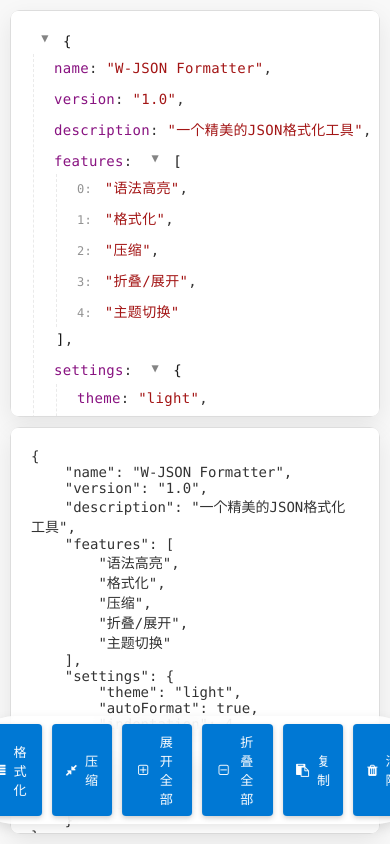
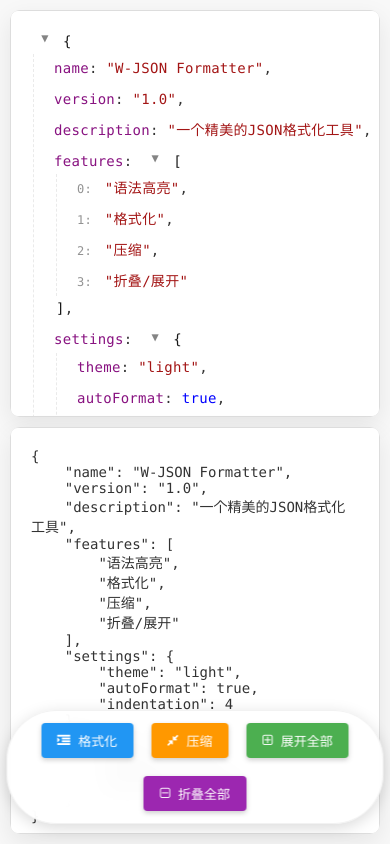
Before and after one commit to wilson-i/Json, a browser extension: page formatter.html in a window 390 px wide. Both pictures are taken after a click on the button "格式化". Drawn offline with Linux system fonts and the light colour scheme.

Commit message:
优化底部按钮样式并删除复制和清除按钮
1. 移除了复制和清除按钮\n2. 美化底部按钮样式和布局\n3. 使用新的颜色区分不同功能按钮\n4. 改进了小屏幕和移动设备的布局适配

```diff
--- a/formatter.html
+++ b/formatter.html
@@ -279,12 +279,6 @@
         <button id="collapseAllBtn" class="btn" title="折叠所有节点">
             <i class="fa fa-minus-square-o tool-icon"></i>折叠全部
         </button>
-        <button id="copyBtn" class="btn">
-            <i class="fa fa-clipboard tool-icon"></i>复制
-        </button>
-        <button id="clearBtn" class="btn">
-            <i class="fa fa-trash tool-icon"></i>清除
-        </button>
     </div>
 
     <div id="toast" class="toast"></div>
--- a/formatter.js
+++ b/formatter.js
@@ -3,8 +3,6 @@ document.addEventListener('DOMContentLoaded', function() {
     const jsonViewer = document.getElementById('json-viewer');
     const formatBtn = document.getElementById('formatBtn');
     const minifyBtn = document.getElementById('minifyBtn');
-    const copyBtn = document.getElementById('copyBtn');
-    const clearBtn = document.getElementById('clearBtn');
     const toast = document.getElementById('toast');
     const expandAllBtn = document.getElementById('expandAllBtn');
     const collapseAllBtn = document.getElementById('collapseAllBtn');
@@ -15,8 +13,6 @@ document.addEventListener('DOMContentLoaded', function() {
         { name: 'jsonViewer', element: jsonViewer },
         { name: 'formatBtn', element: formatBtn },
         { name: 'minifyBtn', element: minifyBtn },
-        { name: 'copyBtn', element: copyBtn },
-        { name: 'clearBtn', element: clearBtn },
         { name: 'toast', element: toast },
         { name: 'expandAllBtn', element: expandAllBtn },
         { name: 'collapseAllBtn', element: collapseAllBtn }
@@ -406,34 +402,22 @@ document.addEventListener('DOMContentLoaded', function() {
     input.addEventListener('input', debounce(processInput, 300));
 
     // 格式化按钮
-    formatBtn.addEventListener('click', function() {
-        try {
-            if (!input.value.trim()) {
-                showToast('请先输入JSON数据');
-                return;
-            }
-
-            const json = JSON.parse(input.value);
-            input.value = JSON.stringify(json, null, 4);
+    formatBtn.addEventListener('click', () => {
+        if (input.value.trim()) {
             processInput();
             showToast('格式化成功');
 
             // 添加动画效果
             formatBtn.classList.add('btn-active');
             setTimeout(() => formatBtn.classList.remove('btn-active'), 300);
-        } catch (e) {
-            showToast('无效的JSON格式: ' + e.message);
+        } else {
+            showToast("请输入JSON数据");
         }
     });
 
     // 压缩按钮
-    minifyBtn.addEventListener('click', function() {
-        try {
-            if (!input.value.trim()) {
-                showToast('请先输入JSON数据');
-                return;
-            }
-
+    minifyBtn.addEventListener('click', () => {
+        if (input.value.trim()) {
             const json = JSON.parse(input.value);
             input.value = JSON.stringify(json);
             processInput();
@@ -442,41 +426,14 @@ document.addEventListener('DOMContentLoaded', function() {
             // 添加动画效果
             minifyBtn.classList.add('btn-active');
             setTimeout(() => minifyBtn.classList.remove('btn-active'), 300);
-        } catch (e) {
-            showToast('无效的JSON格式: ' + e.message);
+        } else {
+            showToast("请输入JSON数据");
         }
     });
 
-    // 复制按钮
-    copyBtn.addEventListener('click', function() {
-        if (!input.value.trim()) {
-            showToast('没有内容可复制');
-            return;
-        }
-
-        input.select();
-        document.execCommand('copy');
-        showToast('已复制到剪贴板');
-
-        // 添加动画效果
-        copyBtn.classList.add('btn-active');
-        setTimeout(() => copyBtn.classList.remove('btn-active'), 300);
-    });
-
-    // 清除按钮
-    clearBtn.addEventListener('click', function() {
-        input.value = '';
-        jsonViewer.innerHTML = '';
-        showToast('已清除');
-
-        // 添加动画效果
-        clearBtn.classList.add('btn-active');
-        setTimeout(() => clearBtn.classList.remove('btn-active'), 300);
-    });
-
     // 展开所有节点
-    if(expandAllBtn) {
-        expandAllBtn.addEventListener('click', function() {
+    if (expandAllBtn) {
+        expandAllBtn.addEventListener('click', () => {
             const collapsibles = document.querySelectorAll('.collapsible.collapsed');
             if (collapsibles.length > 0) {
                 collapsibles.forEach(item => item.click());
@@ -484,12 +441,16 @@ document.addEventListener('DOMContentLoaded', function() {
             } else {
                 showToast('没有可展开的节点');
             }
+
+            // 添加动画效果
+            expandAllBtn.classList.add('btn-active');
+            setTimeout(() => expandAllBtn.classList.remove('btn-active'), 300);
         });
     }
 
     // 折叠所有节点
-    if(collapseAllBtn) {
-        collapseAllBtn.addEventListener('click', function() {
+    if (collapseAllBtn) {
+        collapseAllBtn.addEventListener('click', () => {
             const collapsibles = document.querySelectorAll('.collapsible:not(.collapsed)');
             if (collapsibles.length > 0) {
                 collapsibles.forEach(item => item.click());
@@ -497,6 +458,10 @@ document.addEventListener('DOMContentLoaded', function() {
             } else {
                 showToast('没有可折叠的节点');
             }
+
+            // 添加动画效果
+            collapseAllBtn.classList.add('btn-active');
+            setTimeout(() => collapseAllBtn.classList.remove('btn-active'), 300);
         });
     }
 
@@ -511,8 +476,7 @@ document.addEventListener('DOMContentLoaded', function() {
                     "语法高亮",
                     "格式化",
                     "压缩",
-                    "折叠/展开",
-                    "主题切换"
+                    "折叠/展开"
                 ],
                 "settings": {
                     "theme": "light",
--- a/styles.css
+++ b/styles.css
@@ -272,24 +272,26 @@ html[data-theme="light"] #input {
     left: 50%;
     transform: translateX(-50%);
     display: flex;
-    gap: 10px;
+    gap: 12px;
     z-index: 1000;
-    padding: 10px 15px;
-    background-color: rgba(0, 0, 0, 0.6);
+    padding: 12px 20px;
+    background-color: rgba(0, 0, 0, 0.8);
     border-radius: 50px;
-    box-shadow: 0 4px 12px rgba(0, 0, 0, 0.2);
-    backdrop-filter: blur(10px);
-    transition: all var(--transition-speed);
+    box-shadow: 0 4px 16px rgba(0, 0, 0, 0.25);
+    backdrop-filter: blur(12px);
+    transition: all 0.3s ease;
+    border: 1px solid rgba(255, 255, 255, 0.1);
 }
 
 html[data-theme="light"] #controls {
-    background-color: rgba(255, 255, 255, 0.8);
-    box-shadow: 0 4px 12px rgba(0, 0, 0, 0.1);
+    background-color: rgba(255, 255, 255, 0.9);
+    box-shadow: 0 4px 16px rgba(0, 0, 0, 0.15);
+    border: 1px solid rgba(0, 0, 0, 0.05);
 }
 
-/* 优化按钮样式 */
+/* 重新设计底部按钮样式 */
 .btn {
-    padding: 8px 16px;
+    padding: 10px 18px;
     background-color: var(--accent-color);
     color: white;
     border: none;
@@ -297,23 +299,126 @@ html[data-theme="light"] #controls {
     cursor: pointer;
     font-size: 14px;
     font-weight: 500;
-    transition: all 0.2s;
-    box-shadow: 0 2px 5px rgba(0, 0, 0, 0.2);
+    transition: all 0.2s ease;
+    box-shadow: 0 2px 6px rgba(0, 0, 0, 0.2);
     display: flex;
     align-items: center;
     justify-content: center;
-    min-width: 80px;
+    min-width: 100px;
+    overflow: hidden;
+    position: relative;
+}
+
+.btn:before {
+    content: '';
+    position: absolute;
+    top: 0;
+    left: 0;
+    width: 100%;
+    height: 100%;
+    background: linear-gradient(rgba(255, 255, 255, 0.1), rgba(255, 255, 255, 0));
+    opacity: 0;
+    transition: opacity 0.2s ease;
 }
 
 .btn:hover {
     background-color: var(--accent-hover);
     transform: translateY(-2px);
-    box-shadow: 0 4px 8px rgba(0, 0, 0, 0.15);
+    box-shadow: 0 4px 10px rgba(0, 0, 0, 0.2);
+}
+
+.btn:hover:before {
+    opacity: 1;
 }
 
 .btn:active {
     transform: translateY(0);
     box-shadow: 0 2px 3px rgba(0, 0, 0, 0.1);
+}
+
+/* 每个按钮独立样式 */
+#formatBtn {
+    background-color: #2196F3;
+}
+
+#formatBtn:hover {
+    background-color: #1976D2;
+}
+
+#minifyBtn {
+    background-color: #FF9800;
+}
+
+#minifyBtn:hover {
+    background-color: #F57C00;
+}
+
+#expandAllBtn {
+    background-color: #4CAF50;
+}
+
+#expandAllBtn:hover {
+    background-color: #388E3C;
+}
+
+#collapseAllBtn {
+    background-color: #9C27B0;
+}
+
+#collapseAllBtn:hover {
+    background-color: #7B1FA2;
+}
+
+/* 增强Toast消息提示样式 */
+#toast {
+    position: fixed;
+    bottom: 80px;
+    left: 50%;
+    transform: translateX(-50%);
+    background-color: rgba(0, 0, 0, 0.8);
+    color: white;
+    padding: 10px 20px;
+    border-radius: 30px;
+    z-index: 10000;
+    font-size: 14px;
+    font-weight: 500;
+    opacity: 0;
+    transition: opacity 0.3s ease;
+    box-shadow: 0 3px 10px rgba(0, 0, 0, 0.2);
+    pointer-events: none;
+}
+
+html[data-theme="light"] #toast {
+    background-color: rgba(50, 50, 50, 0.9);
+}
+
+/* 在小屏幕上优化按钮布局 */
+@media (max-width: 768px) {
+    #controls {
+        bottom: 15px;
+        padding: 10px 15px;
+        gap: 8px;
+    }
+
+    .btn {
+        min-width: 80px;
+        padding: 8px 12px;
+        font-size: 13px;
+    }
+}
+
+/* 超小屏幕布局优化 */
+@media (max-width: 480px) {
+    #controls {
+        flex-wrap: wrap;
+        width: 90%;
+        justify-content: center;
+    }
+
+    .btn {
+        min-width: 40%;
+        margin: 4px;
+    }
 }
 
 /* 美化滚动条 */
```
